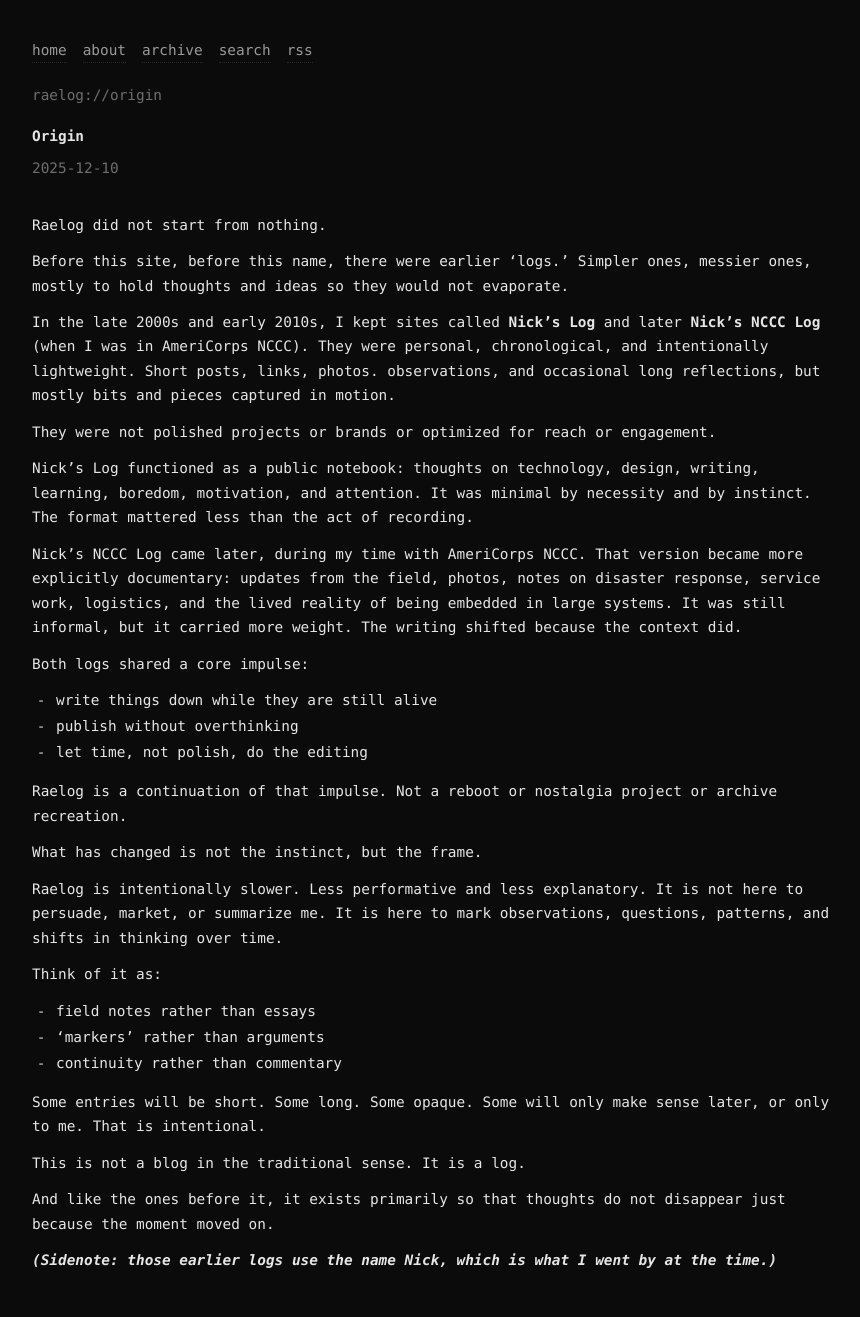
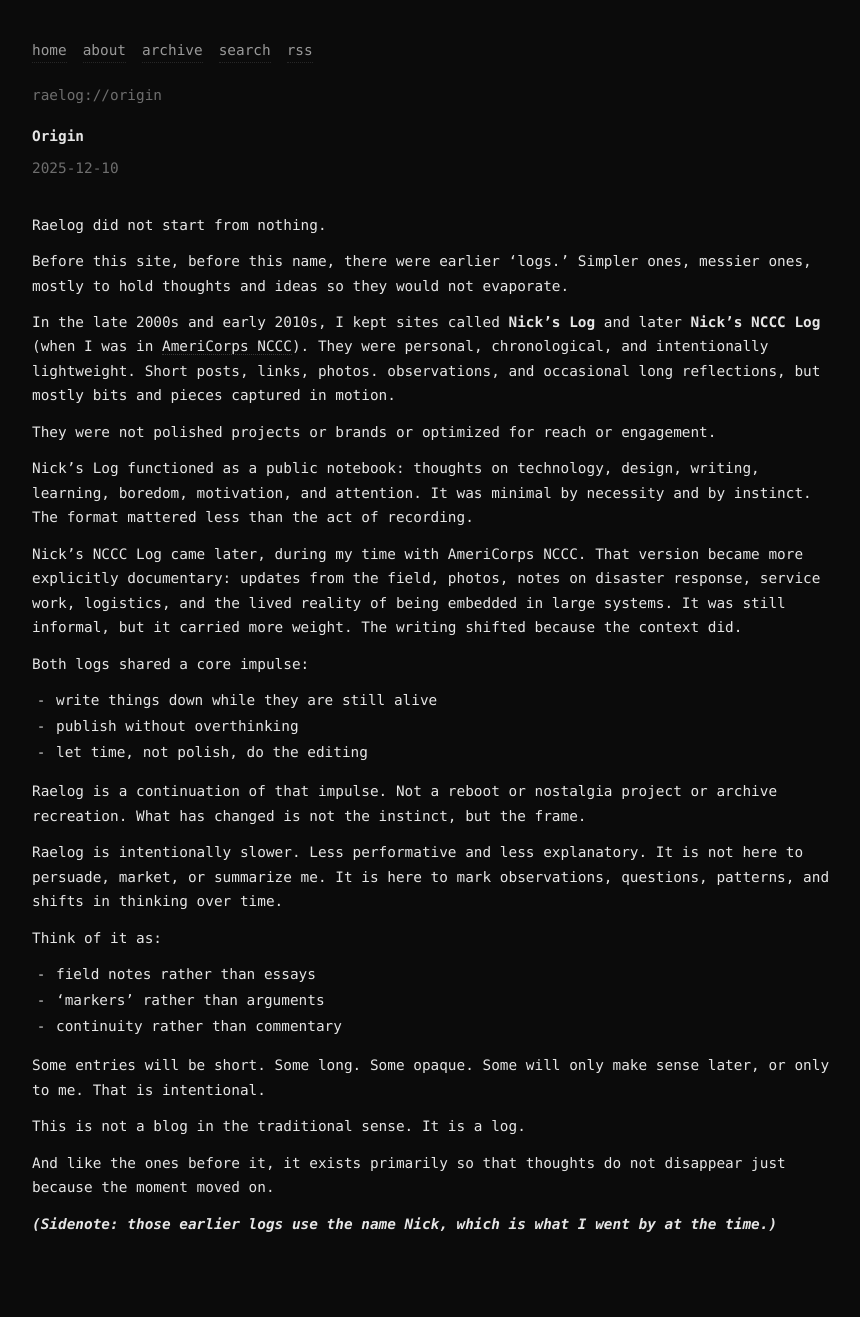
Before and after one commit to raelovejoy/raelog, a Jekyll site: the page built from _posts/2025-12-10-origin.md, in a window 1280 px wide. Shown: the whole page, without its empty margins (208-1068 px from the left). Built offline with Jekyll 4.4.1, drawn with Linux system fonts in a browser that asks for light colours; after the commit the page ends 1280 px from its top, so only the background shows below that; part of the change alters nothing that is shown.

```diff
--- a/_posts/2025-12-10-origin.md
+++ b/_posts/2025-12-10-origin.md
@@ -7,7 +7,7 @@ Raelog did not start from nothing.
 
 Before this site, before this name, there were earlier 'logs.' Simpler ones, messier ones, mostly to hold thoughts and ideas so they would not evaporate.
 
-In the late 2000s and early 2010s, I kept sites called **Nick's Log** and later **Nick's NCCC Log** (when I was in AmeriCorps NCCC). They were personal, chronological, and intentionally lightweight. Short posts, links, photos. observations, and occasional long reflections, but mostly bits and pieces captured in motion.
+In the late 2000s and early 2010s, I kept sites called **Nick's Log** and later **Nick's NCCC Log** (when I was in [AmeriCorps NCCC](https://en.wikipedia.org/wiki/National_Civilian_Community_Corps)). They were personal, chronological, and intentionally lightweight. Short posts, links, photos. observations, and occasional long reflections, but mostly bits and pieces captured in motion.
 
 They were not polished projects or brands or optimized for reach or engagement.
 
@@ -21,9 +21,7 @@ Both logs shared a core impulse:
 - publish without overthinking
 - let time, not polish, do the editing
 
-Raelog is a continuation of that impulse. Not a reboot or nostalgia project or archive recreation.
-
-What has changed is not the instinct, but the frame.
+Raelog is a continuation of that impulse. Not a reboot or nostalgia project or archive recreation. What has changed is not the instinct, but the frame.
 
 Raelog is intentionally slower. Less performative and less explanatory. It is not here to persuade, market, or summarize me. It is here to mark observations, questions, patterns, and shifts in thinking over time.
 
```
